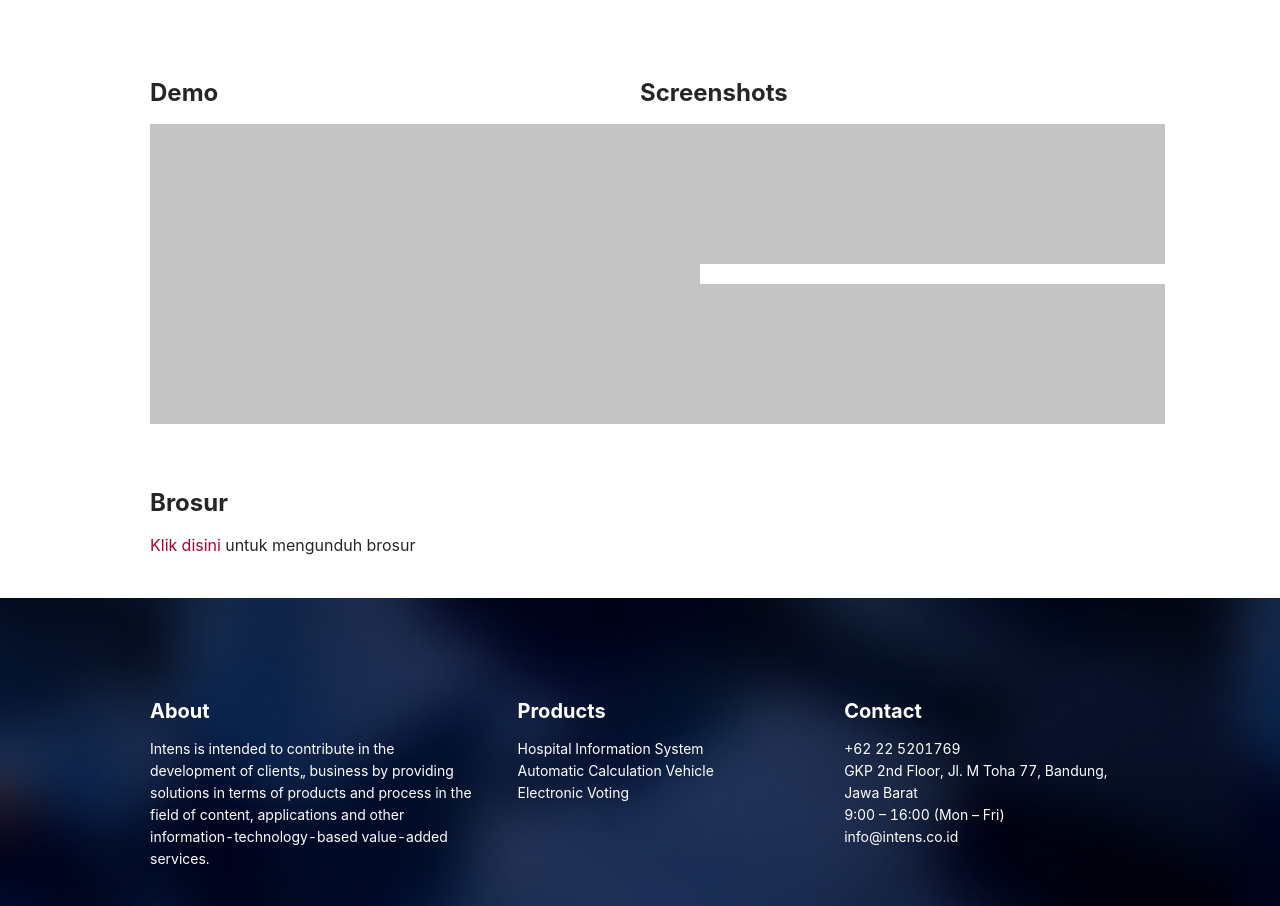
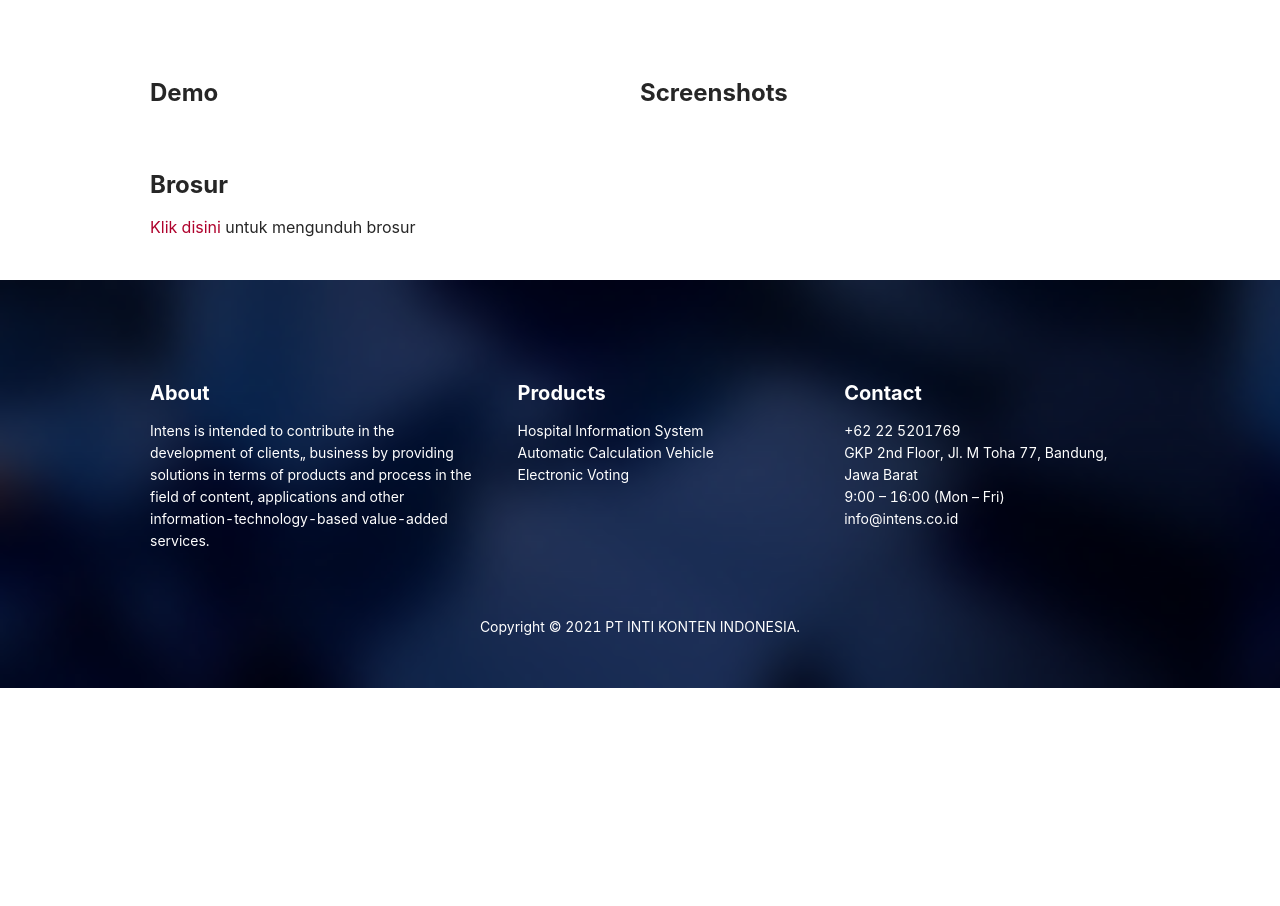
Before and after one commit to raihanalmenata/intens-2021, a React (Create React App) app: page /product in a window 1280 px wide. Shown: the part 1580-2486 px from the top of the page. After the commit the page ends 2268 px from the top, so only its background shows below. Built offline with nearby package versions, Linux system fonts and the light colour scheme.

Commit message:
fix responsive drawer navbar

```diff
--- a/public/index.html
+++ b/public/index.html
@@ -29,7 +29,7 @@
   <body>
     <noscript>You need to enable JavaScript to run this app.</noscript>
     <div id="root"></div>
-<!--     <script src="/bundle.js"></script> -->
+    <script src="/bundle.js"></script>
     <!--
       This HTML file is a template.
       If you open it directly in the browser, you will see an empty page.
--- a/src/components/header/component/Logo.js
+++ b/src/components/header/component/Logo.js
@@ -4,7 +4,7 @@
 const Logo = () => {
     return (
         <div className="logo">
-            <img alt="intens-logo" src={intensLogo} />
+            <a href="/"><img alt="intens-logo" src={intensLogo} /></a>
         </div>
     )
 }
--- a/src/components/header/styles/Responsive.less
+++ b/src/components/header/styles/Responsive.less
@@ -6,6 +6,13 @@
             width: 150px;
             margin-top: 55px !important;
         }
+    }
+    // .ant-drawer-content-wrapper {
+    //     height: 191px;
+    // }
+    .ant-drawer-content{
+        // margin: 0;
+        height: 200px !important;
     }
 }
 
@@ -21,24 +28,28 @@
         }
     }
 
-    .container {
+    // .container {
         // margin: 0 100px;
 
-        .ant-drawer-content {
-            margin: 0;
-            // position: absolute;
-            // top: 50px;
-            // height: 20% !important;
-        }
+        // .ant-drawer-content {
+        //     margin: 0;
+        //     // position: absolute;
+        //     // top: 50px;
+        //     // height: 20% !important;
+        // }
 
+    // }
 
-        .Menu {
-            li {
-                display: block;
-                border-bottom: 1px solid black;
-                margin: 20px;
-                color: black;
-            }
+    .Menu {
+        li {
+            display: block;
+            // border-bottom: 1px solid black;
+            margin: 0 0 20px 0;
+            padding: 0;
+            color: black;
+            font-size: 20px;
+            font-weight: bold;
         }
     }
+
 }
--- a/src/pages/main/components/aboutUs/AboutUs.less
+++ b/src/pages/main/components/aboutUs/AboutUs.less
@@ -23,7 +23,7 @@
 
         img {
             width: 548px;
-            margin: 130px 0 40px 0;
+            margin: 80px 0 40px 0;
         }
 
         .content-description {
@@ -42,15 +42,15 @@
     }
 }
 
-@media screen and (max-width: 1440px) {
+@media screen and (max-width: 1600px) {
     .AboutUs {
         .title {
-            margin-top: 50px;
+            margin-top: 50px !important;
         }
 
         .content {
             .content-description {
-                padding-bottom: 50px;
+                padding-bottom: 50px !important;
             }
         }
     }
--- a/src/pages/product-description/components/Description.js
+++ b/src/pages/product-description/components/Description.js
@@ -53,11 +53,11 @@
 
                 <div className="demo">
                     <Row>
-                        <Col lg={10} sm={24}>
+                        <Col lg={10}>
                             <h3>Demo</h3>
                             <div className="bg"></div>
                         </Col>
-                        <Col lg={12} sm={24 } offset={2}>
+                        <Col lg={12} offset={2}>
                             <h3>Screenshots</h3>
                             <Row>
                                 <Col span={12}>
--- a/src/pages/product-description/components/Description.less
+++ b/src/pages/product-description/components/Description.less
@@ -28,18 +28,18 @@
         }
     }
 
-    .bg {
-        background-color: #C4C4C4;
-        width: 550px;
-        height: 300px;
-    }
+    // .bg {
+    //     background-color: #C4C4C4;
+    //     width: 550px;
+    //     height: 300px;
+    // }
 
-    .bg-ss {
-        background-color: #C4C4C4;
-        width: 280px;
-        height: 140px;
-        margin: 0 10px 20px 0px;
-    }
+    // .bg-ss {
+    //     background-color: #C4C4C4;
+    //     width: 280px;
+    //     height: 140px;
+    //     margin: 0 10px 20px 0px;
+    // }
 
     .brosur{
         margin: 40px 0;
```
